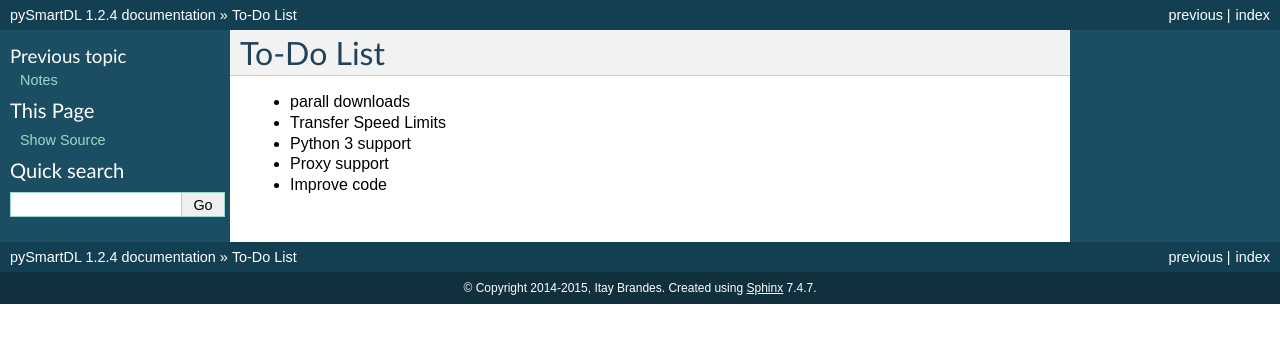
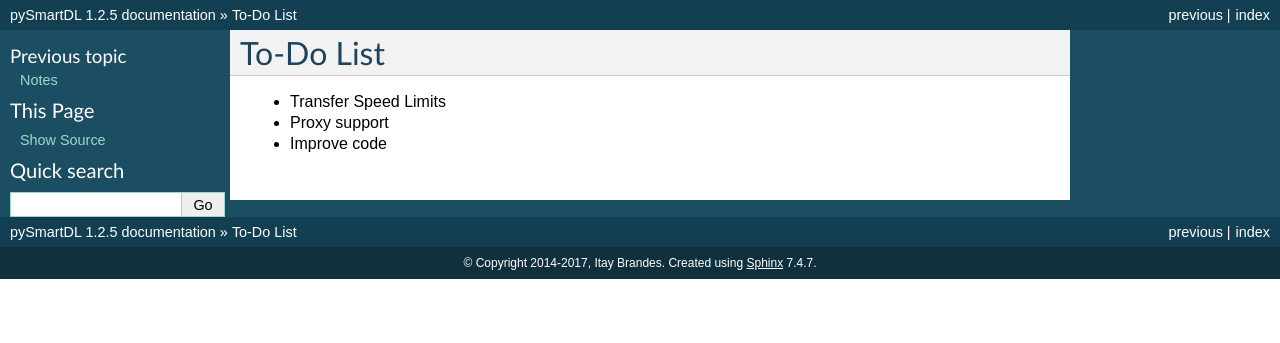
Before and after one commit to iTaybb/pySmartDL, a Sphinx documentation site: the page built from docs/todo.rst, in a window 1280 px wide. Shown: the top 343 px of the page. Built offline with Sphinx 7.4.7, drawn with Linux system fonts in a browser that asks for light colours; formulas are drawn with MathJax 3.

Commit message:
final fixes for v1.2.5

```diff
--- a/docs/conf.py
+++ b/docs/conf.py
@@ -41,7 +41,7 @@
 
 # General information about the project.
 project = u'pySmartDL'
-copyright = u'2014-2015, Itay Brandes'
+copyright = u'2014-2017, Itay Brandes'
 
 # The version info for the project you're documenting, acts as replacement for
 # |version| and |release|, also used in various other places throughout the
@@ -50,7 +50,7 @@
 # The short X.Y version.
 version = '1.2'
 # The full version, including alpha/beta/rc tags.
-release = '1.2.4'
+release = '1.2.5'
 
 # The language for content autogenerated by Sphinx. Refer to documentation
 # for a list of supported languages.
--- a/docs/todo.rst
+++ b/docs/todo.rst
@@ -1,8 +1,6 @@
 To-Do List
 ==========
 
-* parall downloads
 * Transfer Speed Limits
-* Python 3 support
 * Proxy support
 * Improve code
```
